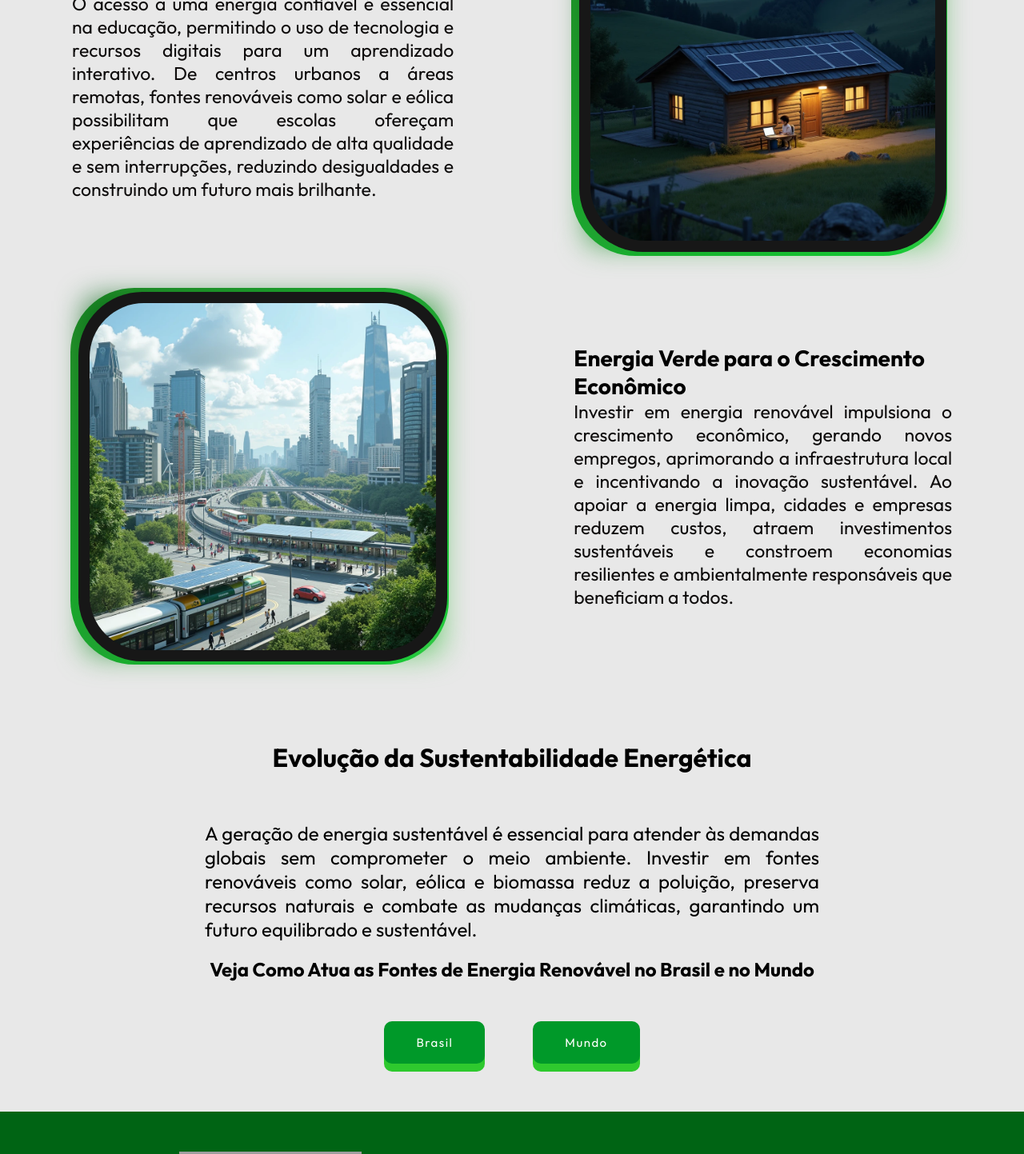
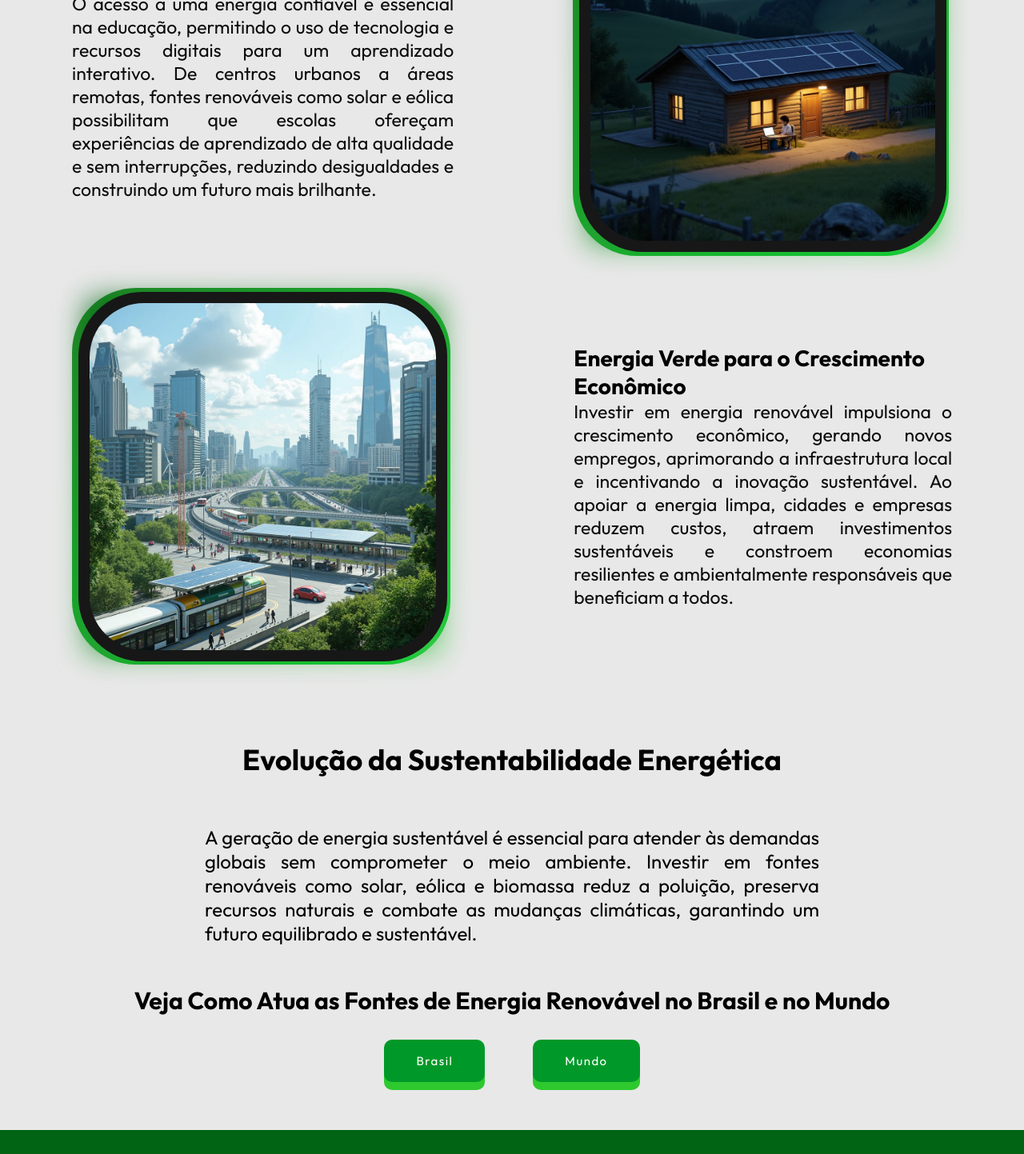
Before and after one commit to Leandrns/web_gs_green-energy, a React (Create React App) app: page / in a window 1280 px wide. Shown: the part 2371-3814 px from the top of the page at 80% size. Built offline with nearby package versions, Linux system fonts and the light colour scheme; grey boxes are pictures that could not be loaded.

Commit message:
troca de imagens

```diff
--- a/src/components/Dualiadade/seisDuplas.jsx
+++ b/src/components/Dualiadade/seisDuplas.jsx
@@ -132,7 +132,7 @@ const Imagem = styled.aside`
     @media screen and (min-width: 1240px){
         width: 80%;
         &::before {
-        left: -10px;
+        left: -8px;
         }
     }
 `
--- a/src/components/Pratica/Pratica.jsx
+++ b/src/components/Pratica/Pratica.jsx
@@ -1,5 +1,7 @@
 import styled from "styled-components";
 import { useState } from "react";
+import brasil from "../../images/grafico.png"
+import g20 from "../../images/g20.png"
 
 export default function Pratica() {
     const [conteudo, setConteudo] = useState("");
@@ -10,7 +12,7 @@ export default function Pratica() {
         setIsVisible(false);
         setTimeout(() => {
             setConteudo("O Brasil é um dos líderes em energia renovável, com grande foco em hidroeletricidade e biocombustíveis. O país tem investido em diversas fontes de energia limpa, com destaque para os parques solares no Nordeste e o uso do etanol. Com isso, o Brasil se destaca na matriz energética global, buscando cada vez mais soluções sustentáveis para atender à crescente demanda de energia.");
-            setImagem("https://static.wixstatic.com/media/8c703f_11dc80702ccb45aeb011e9efe838dd3d~mv2.png/v1/fill/w_740,h_739,al_c,q_90,usm_0.66_1.00_0.01,enc_auto/8c703f_11dc80702ccb45aeb011e9efe838dd3d~mv2.png");
+            setImagem(brasil);
             setIsVisible(true);
         }, 500);
     };
@@ -19,7 +21,7 @@ export default function Pratica() {
         setIsVisible(false);
         setTimeout(() => {
             setConteudo("O mundo está em transição para fontes de energia mais limpas e sustentáveis. A energia solar e eólica se destacam como alternativas à energia fóssil, com países como Alemanha e China investindo em parques solares e turbinas eólicas. A energia hidrelétrica segue sendo fundamental em muitas nações, enquanto a biomassa e os biocombustíveis ganham destaque na redução das emissões de carbono. O combate às mudanças climáticas está no centro das ações globais, com governos acelerando a adoção de energias renováveis para promover um planeta mais verde e equilibrado.");
-            setImagem("https://1.bp.blogspot.com/-kaL8tThOvKs/YLznQei9AJI/AAAAAAAAIrc/CK-hIi-KlGcoDXmpcyahFEkmqlOTbXm7wCLcBGAsYHQ/s320/potential-energy-kinetic-energy-differences-explained-light-image.jpg");
+            setImagem(g20);
             setIsVisible(true);
         }, 500);
     };
@@ -64,12 +66,13 @@ const Descricao = styled.p`
 `;
 
 const Titulo = styled.h1`
-    font-size: 2rem;
+    font-size: 36px;
     text-align: center;
     margin: 20px 0;
+    padding: 0 14px;
 
     @media (max-width: 768px) {
-        font-size: 1.5rem;
+        font-size: 36px;
         margin: 15px 0;
     }
 `;
@@ -77,14 +80,14 @@ const Titulo = styled.h1`
 const Subtitulo = styled.p`
     display: flex;
     justify-content: center;
-    font-size: 1.5rem;
-    margin: 0 0 30px 0;
+    font-size: 30px;
+    margin: 30px 0 10px 0;
     text-align: center;
     font-weight: bold;
 
     @media (max-width: 768px) {
-        font-size: 1rem;
-        margin: 0 0 20px 0;
+        font-size: 25px;
+        margin: 20px 0 10px 0;
     }
 `;
 
@@ -95,7 +98,7 @@ const Botoes = styled.div`
 
     @media (max-width: 768px) {
         flex-direction: column;
-        gap: 10px;
+        gap: 30px;
     }
 `;
 
@@ -148,8 +151,8 @@ const ConteudoExibido = styled.div`
 `;
 
 const Imagem = styled.img`
-    width: 40vw;
-    height: 80vh;
+    width: 60%;
+    height: 80%;
     object-fit: cover;
     border-radius: 10px;
     max-width: 100%;
@@ -162,7 +165,7 @@ const Imagem = styled.img`
 `;
 
 const Texto = styled.p`
-    font-size: 1.2rem;
+    font-size: 24px;
     text-align: justify;
     width: 40vw;
     opacity: 0;
@@ -173,7 +176,7 @@ const Texto = styled.p`
     }
 
     @media (max-width: 768px) {
-        font-size: 1rem;
+        font-size: 20px;
         width: 80vw;
     }
 `;
```
Also changed, not shown: src/images/g20.png (added), src/images/grafico.png (added).
